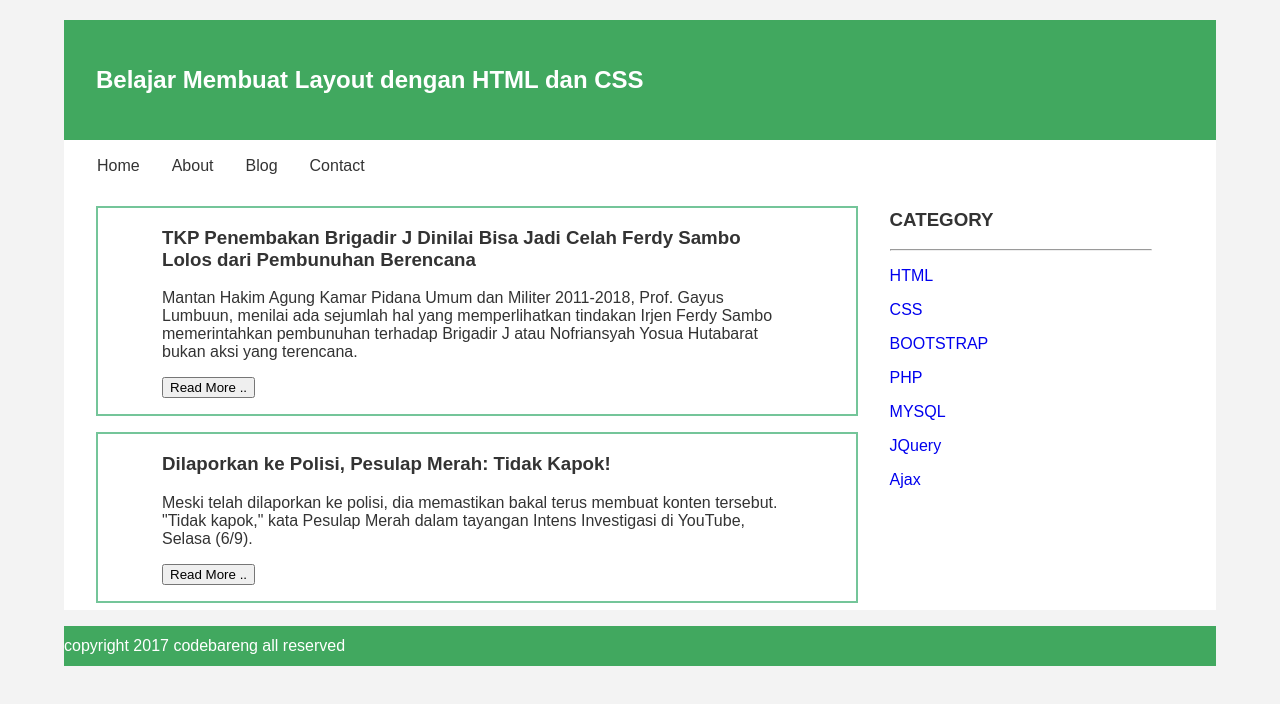
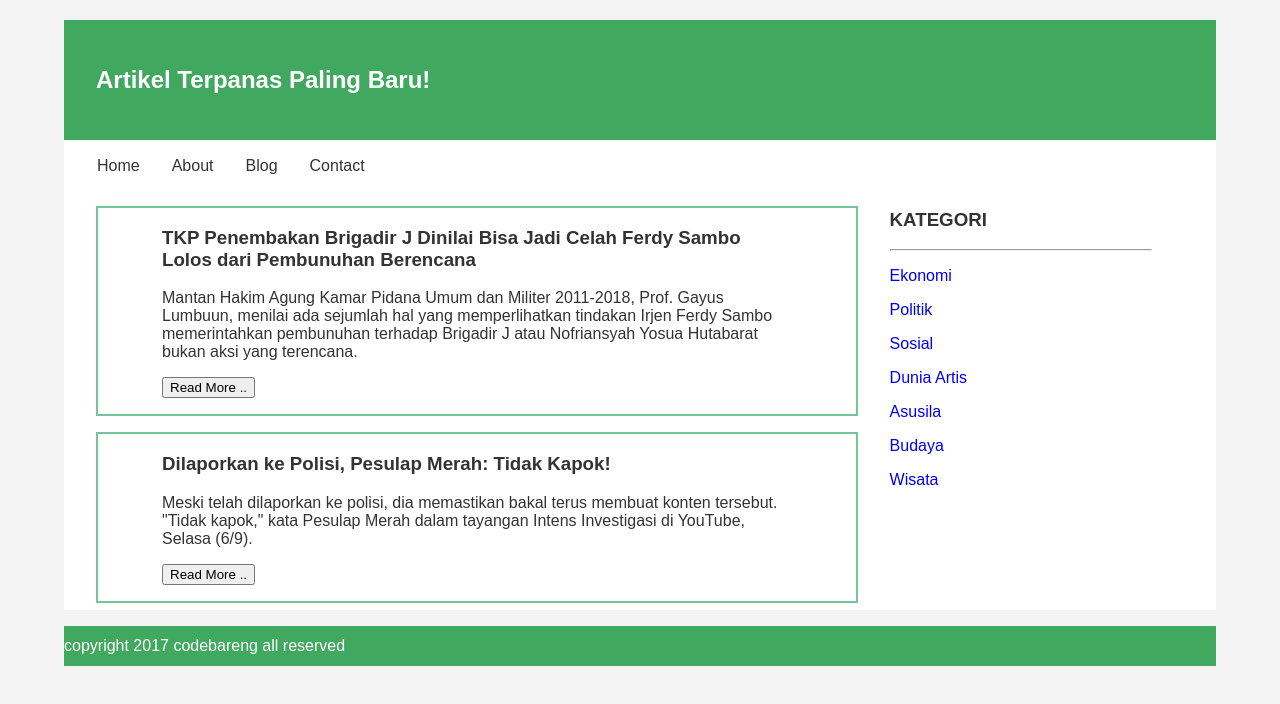
Before and after one commit to dikiogres/pweb-c-2022, a plain HTML site: page pertemuan 2/index.html in a window 1280 px wide. Drawn offline with Linux system fonts and the light colour scheme.

Commit message:
feat: edit content

```diff
--- a/pertemuan 2/index.html
+++ b/pertemuan 2/index.html
@@ -5,12 +5,12 @@
     <meta http-equiv="X-UA-Compatible" content="IE=edge">
     <meta name="viewport" content="width=device-width, initial-scale=1.0">
     <link rel="stylesheet" href="custom.css">
-    <title>Belajar Membuat Layout dengan HTML dan CSS</title>
+    <title>Berita Indonesia</title>
 </head>
 <body>
     <div class="header">
         <div class="jarak">
-            <h2>Belajar Membuat Layout dengan HTML dan CSS </h2>
+            <h2>Artikel Terpanas Paling Baru!</h2>
         </div>
     </div>
     <div class="menu">
@@ -47,15 +47,15 @@
             <!-- kanan -->
             <div class="kanan">
                 <div class="jarak">
-                    <h3>CATEGORY</h3>
+                    <h3>KATEGORI</h3>
                     <hr/>
-                    <p><a href="#" class="undecor">HTML</a></p>
-                    <p><a href="#" class="undecor">CSS</a></p>
-                    <p><a href="#" class="undecor">BOOTSTRAP</a></p>
-                    <p><a href="#" class="undecor">PHP</a></p>
-                    <p><a href="#" class="undecor">MYSQL</a></p>
-                    <p><a href="#" class="undecor">JQuery</a></p>
-                    <p><a href="#" class="undecor">Ajax</a></p>
+                    <p><a href="#" class="undecor">Ekonomi</a></p>
+                    <p><a href="#" class="undecor">Politik</a></p>
+                    <p><a href="#" class="undecor">Sosial</a></p>
+                    <p><a href="#" class="undecor">Dunia Artis</a></p>
+                    <p><a href="#" class="undecor">Asusila</a></p>
+                    <p><a href="#" class="undecor">Budaya</a></p>
+                    <p><a href="#" class="undecor">Wisata</a></p>
                 </div>
             </div>
             <!-- kanan -->
```
